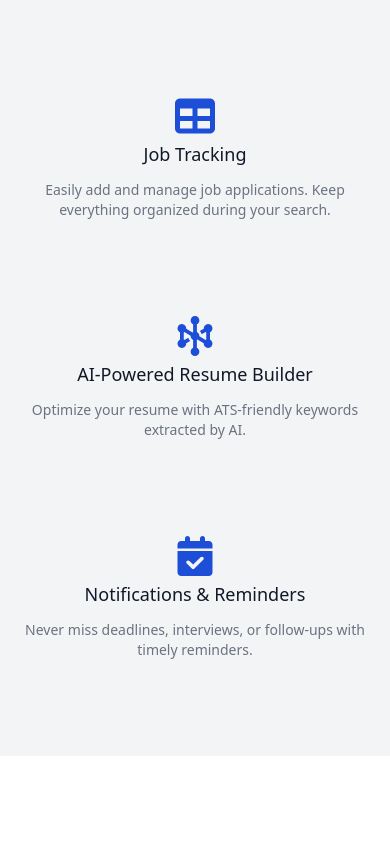
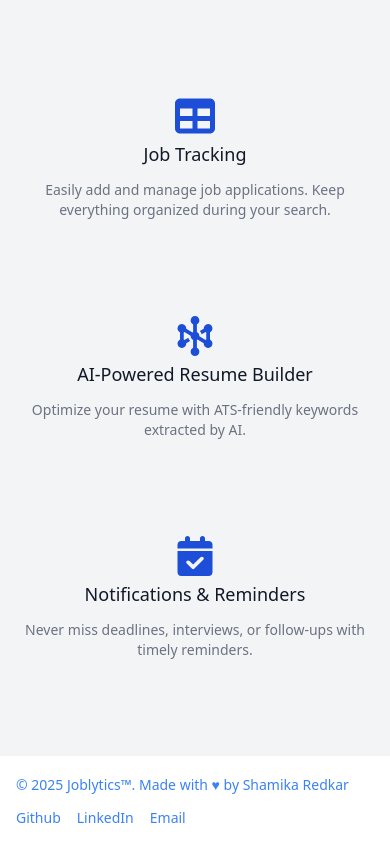
Before and after one commit to shamikaredkar/Joblytics, a React (Vite) app: page / in a window 390 px wide. Shown: the part 747-1591 px from the top of the page. Before the commit the page ends 1503 px from the top, so only its background shows below. Built offline with nearby package versions, Linux system fonts and the light colour scheme.

Commit message:
Added responsive footer section with navigation links

```diff
--- /dev/null
+++ b/src/components/Footer/Footer.jsx
@@ -0,0 +1,36 @@
+import React from "react";
+
+export const Footer = () => {
+  return (
+    <footer className='bg-white-100 rounded-lg'>
+      <div className='w-full mx-auto max-w-screen-xl p-4 md:flex md:items-center md:justify-between'>
+        {/* Text Section */}
+        <span className='text-sm text-blue-500 sm:text-center'>
+          © 2025{" "}
+          <a href='#' className='hover:underline'>
+            Joblytics™
+          </a>
+          . Made with &#9829; by Shamika Redkar
+        </span>
+        {/* Links Section */}
+        <ul className='flex flex-wrap items-center mt-3 text-sm font-medium text-blue-500 sm:mt-0'>
+          <li>
+            <a href='#' className='hover:underline me-4 md:me-6'>
+              Github
+            </a>
+          </li>
+          <li>
+            <a href='#' className='hover:underline me-4 md:me-6'>
+              LinkedIn
+            </a>
+          </li>
+          <li>
+            <a href='#' className='hover:underline'>
+              Email
+            </a>
+          </li>
+        </ul>
+      </div>
+    </footer>
+  );
+};
--- a/src/pages/LandingPage/LandingPage.jsx
+++ b/src/pages/LandingPage/LandingPage.jsx
@@ -2,6 +2,7 @@
 import Navbar from "../../components/Navbar/Navbar";
 import { Hero } from "../../components/HeroSection/Hero";
 import Features from "../../components/FeatureSection/Features";
+import { Footer } from "../../components/Footer/Footer";
 
 export const LandingPage = () => {
   return (
@@ -9,6 +10,7 @@
       <Navbar />
       <Hero />
       <Features />
+      <Footer />
     </div>
   );
 };
```
